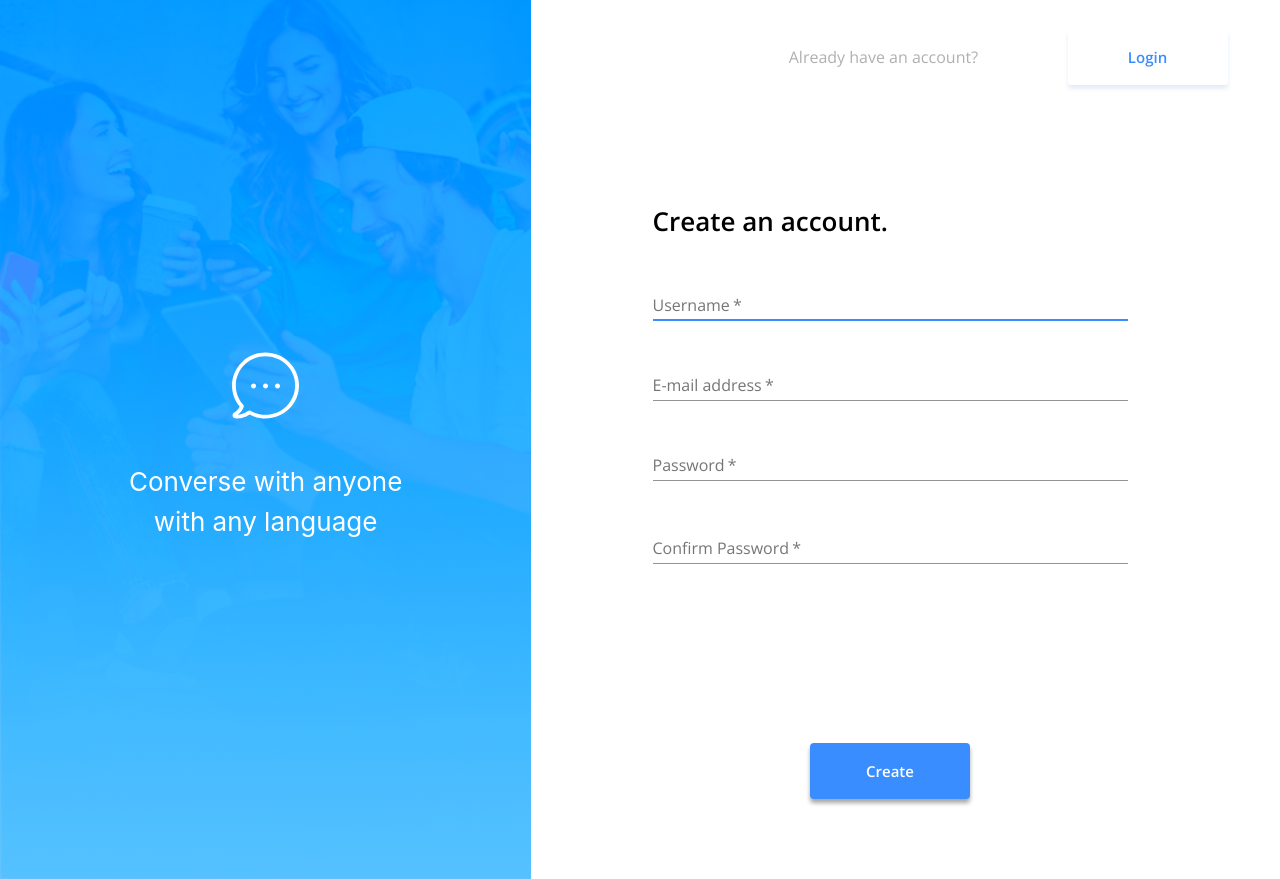
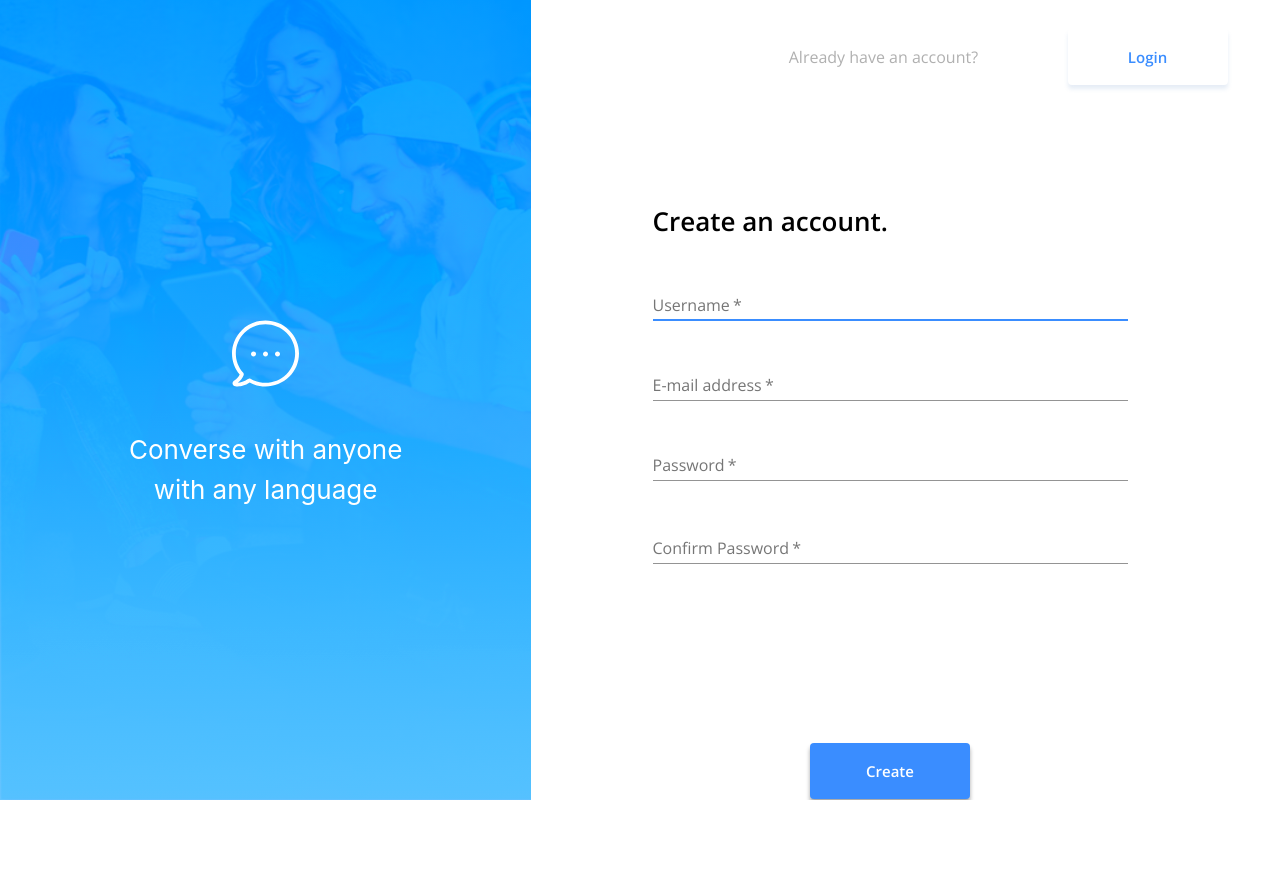
Before and after one commit to tacitician/b3645a, a React (Create React App) app in the folder client/: page / in a window 1280 px wide. After the commit the page ends 800 px from the top, so only its background shows below. Built offline with nearby package versions, Linux system fonts and the light colour scheme; no server answers.

Commit message:
fixed untargetable inputs

```diff
--- a/client/src/Login.js
+++ b/client/src/Login.js
@@ -158,6 +158,7 @@ const Login = ({ user, login }) => {
                       label="E-mail address"
                       name="username"
                       type="text"
+                      fullWidth
                       className={classes["email-field"]}
                     />
                   </FormControl>
@@ -173,6 +174,7 @@ const Login = ({ user, login }) => {
                       aria-label="password"
                       type="password"
                       name="password"
+                      fullWidth
                       InputProps={{
                         endAdornment: (
                           <InputAdornment position="end">
--- a/client/src/Signup.js
+++ b/client/src/Signup.js
@@ -93,7 +93,7 @@ const useStyles = makeStyles((theme) => ({
     height: "3.5rem",
     borderRadius: ".25rem",
     [theme.breakpoints.down("md")]: {
-      top: `12rem`,
+      top: `18rem`,
     },
   },
 }));
@@ -173,19 +173,20 @@ const Signup = ({ user, register }) => {
                         name="username"
                         type="text"
                         required
+                        fullWidth
                         className={classes["username-field"]}
                       />
                     </FormControl>
                   </Grid>
                   <Grid>
-                    <FormControl fullWidth>
+                    <FormControl fullWidth className={classes["email-field"]}>
                       <TextField
                         label="E-mail address"
                         aria-label="e-mail address"
                         type="email"
                         name="email"
                         required
-                        className={classes["email-field"]}
+                        fullWidth
                       />
                     </FormControl>
                   </Grid>
@@ -193,6 +194,7 @@ const Signup = ({ user, register }) => {
                     <FormControl
                       error={!!formErrorMessage.confirmPassword}
                       fullWidth
+                      className={classes["password-field"]}
                     >
                       <TextField
                         aria-label="password"
@@ -201,7 +203,7 @@ const Signup = ({ user, register }) => {
                         inputProps={{ minLength: 6 }}
                         name="password"
                         required
-                        className={classes["password-field"]}
+                        fullWidth
                       />
                       <FormHelperText>
                         {formErrorMessage.confirmPassword}
@@ -220,6 +222,7 @@ const Signup = ({ user, register }) => {
                         inputProps={{ minLength: 6 }}
                         name="confirmPassword"
                         required
+                        fullWidth
                         className={classes["confirm-password-field"]}
                       />
                       <FormHelperText>
--- a/client/src/components/LoggedOutLayout.js
+++ b/client/src/components/LoggedOutLayout.js
@@ -20,7 +20,7 @@ const useStyles = makeStyles((theme) => ({
       position: "relative",
       height: "100vh",
     },
-    [theme.breakpoints.up("sm")]: {
+    [theme.breakpoints.down("md")]: {
       height: "100%",
     },
     objectFit: "contain",
```
